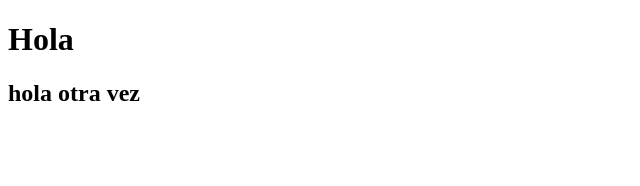
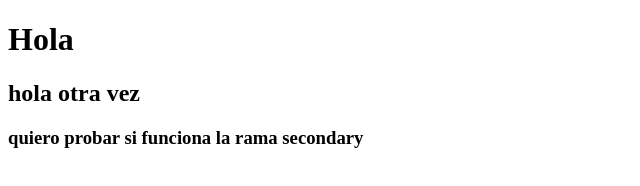
Before and after one commit to zalazarmartin/testing, a plain HTML site: page index.html in a window 1280 px wide. Shown: the whole page, without its empty margins (0-640 px from the left). Drawn offline with Linux system fonts and the light colour scheme.

Commit message:
se agrego un h3

```diff
--- a/index.html
+++ b/index.html
@@ -8,5 +8,6 @@
   <body>
     <h1>Hola</h1>
     <h2>hola otra vez</h2>
+    <h3>quiero probar si funciona la rama secondary</h3>
   </body>
 </html>
```
